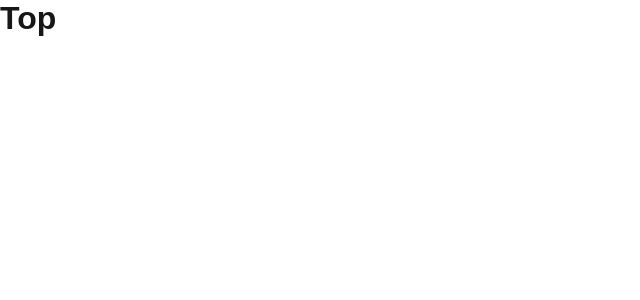
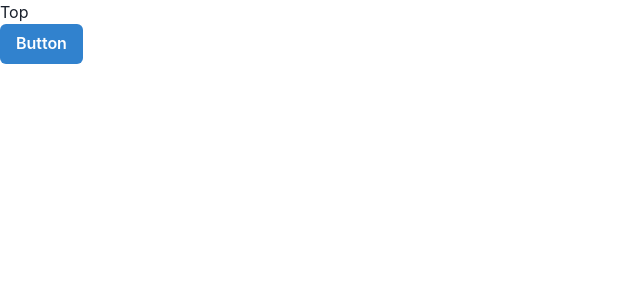
Before and after one commit to tmkimunida6/bon-voyage-collection, a Next.js app in the folder next/: page /top in a window 1280 px wide. Shown: the top 300 px of the page, without its empty margins (0-640 px from the left). Built offline with nearby package versions, Linux system fonts and the light colour scheme.

Commit message:
chore: install chakra ui

```diff
--- a/next/package.json
+++ b/next/package.json
@@ -10,6 +10,11 @@
     "format": "next lint --fix --dir src"
   },
   "dependencies": {
+    "@chakra-ui/next-js": "^2.4.2",
+    "@chakra-ui/react": "^2.10.2",
+    "@emotion/react": "^11.13.3",
+    "@emotion/styled": "^11.13.0",
+    "framer-motion": "^11.11.7",
     "next": "14.2.14",
     "react": "^18",
     "react-dom": "^18"
--- a/next/src/app/layout.tsx
+++ b/next/src/app/layout.tsx
@@ -1,6 +1,7 @@
 import type { Metadata } from 'next'
 import localFont from 'next/font/local'
 import './globals.css'
+import { Providers } from './providers'
 
 const geistSans = localFont({
   src: './fonts/GeistVF.woff',
@@ -26,7 +27,7 @@
   return (
     <html lang="en">
       <body className={`${geistSans.variable} ${geistMono.variable}`}>
-        {children}
+        <Providers>{children}</Providers>
       </body>
     </html>
   )
--- /dev/null
+++ b/next/src/app/providers.tsx
@@ -0,0 +1,7 @@
+import { ChakraProvider } from '@chakra-ui/react'
+
+export function Providers({ children }: { children: React.ReactNode }) {
+  return (
+    <ChakraProvider>{children}</ChakraProvider>
+  )
+}
--- a/next/src/app/top/page.tsx
+++ b/next/src/app/top/page.tsx
@@ -1,9 +1,11 @@
 import type { NextPage } from 'next'
+import { Button } from '@chakra-ui/react'
 
 const Top: NextPage = () => {
   return (
     <>
       <h1>Top</h1>
+      <Button colorScheme='blue'>Button</Button>
     </>
   )
 }
```
Also changed, not shown: 1 other file (tests, documents, lock files or other folders).
